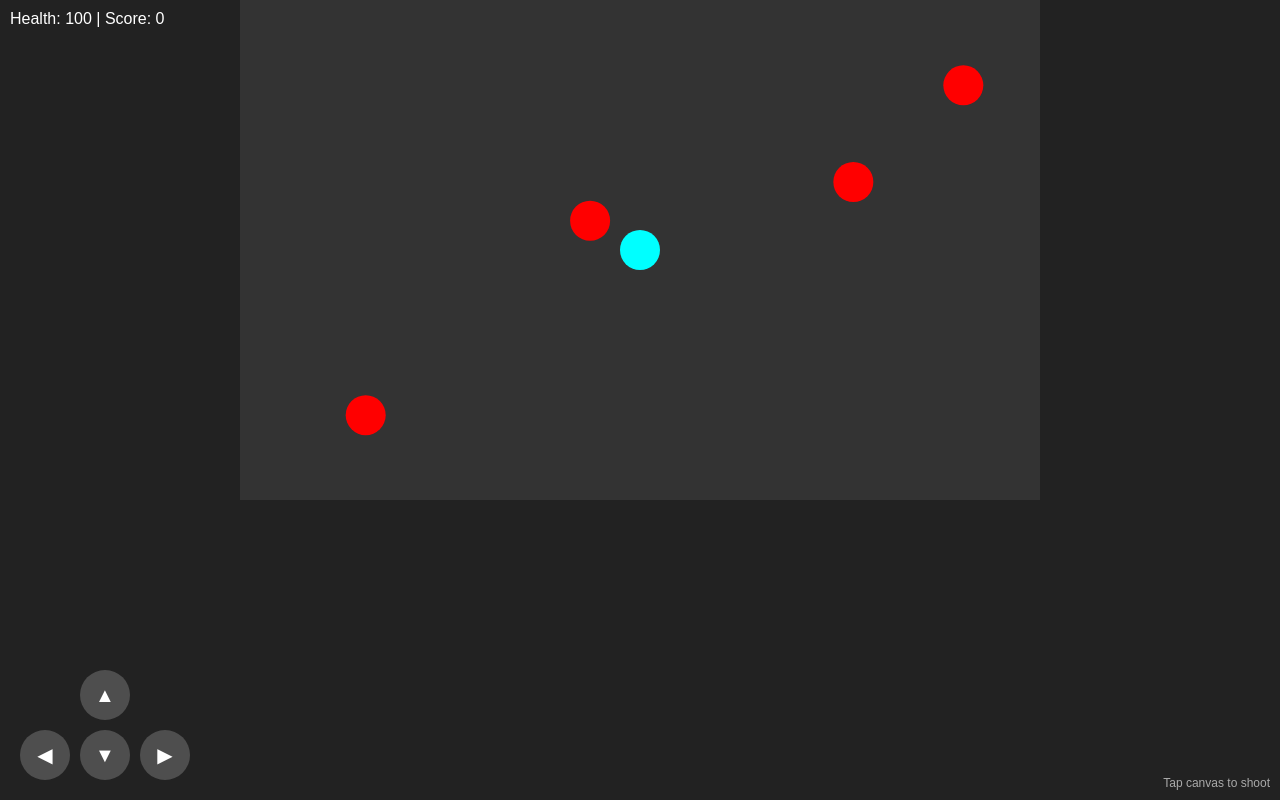
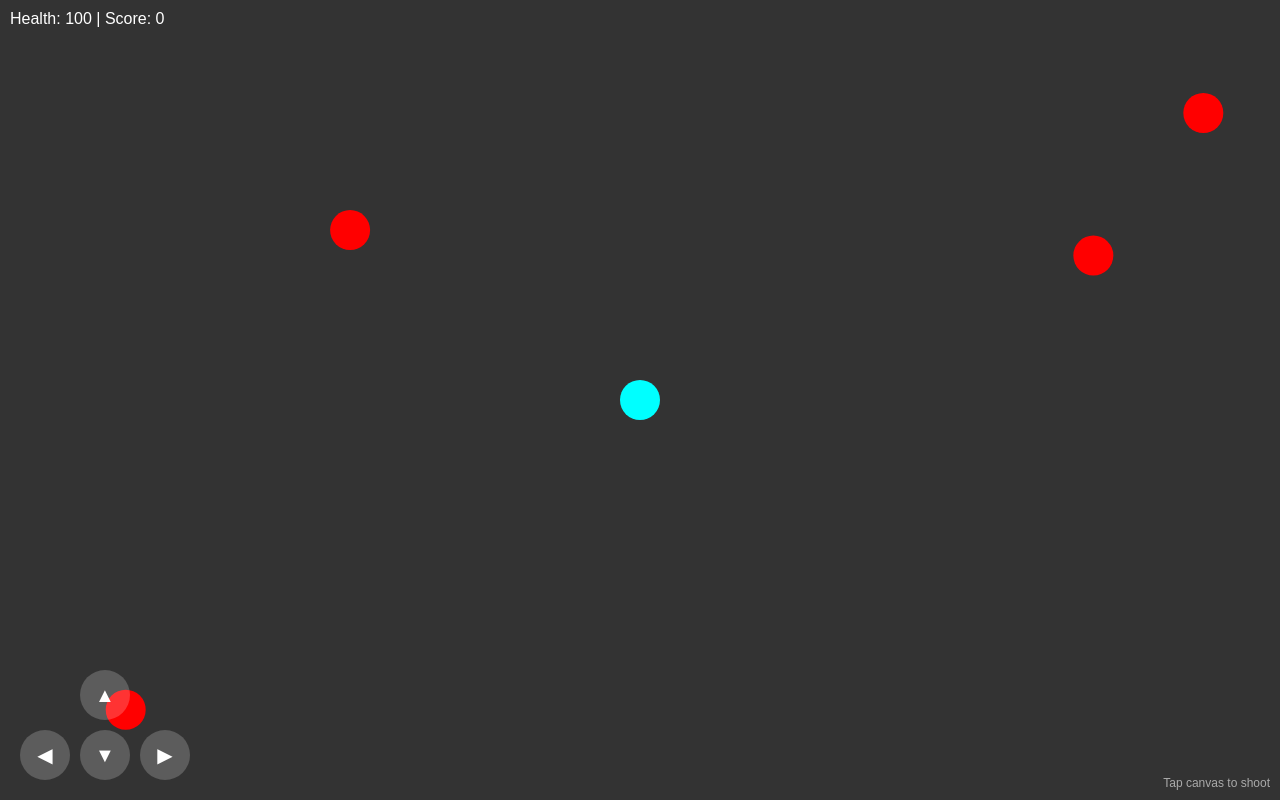
Before and after one commit to Khiladi3107/Action-Game, a plain HTML site: page index.html in a window 1280 px wide. Drawn offline with Linux system fonts and the light colour scheme.

Commit message:
Update index.html

```diff
--- a/index.html
+++ b/index.html
@@ -5,19 +5,23 @@
   <title>Mini Battle Royale</title>
   <meta name="viewport" content="width=device-width, initial-scale=1.0">
   <style>
-    body {
+    html, body {
       margin: 0;
+      padding: 0;
+      width: 100%;
+      height: 100%;
       overflow: hidden;
       background: #222;
+      font-family: Arial;
       color: white;
-      font-family: Arial;
     }
+
     #gameCanvas {
       background: #333;
       display: block;
-      margin: 0 auto;
       touch-action: none;
     }
+
     #info {
       position: absolute;
       top: 10px;
@@ -26,7 +30,6 @@
       z-index: 10;
     }
 
-    /* Touch buttons */
     .touch-controls {
       position: absolute;
       bottom: 20px;
@@ -61,11 +64,12 @@
       right: 10px;
       font-size: 12px;
       color: #aaa;
+      z-index: 10;
     }
   </style>
 </head>
 <body>
-  <canvas id="gameCanvas" width="800" height="500"></canvas>
+  <canvas id="gameCanvas"></canvas>
   <div id="info">Health: <span id="health">100</span> | Score: <span id="score">0</span></div>
 
   <!-- On-screen controls -->
@@ -85,30 +89,34 @@
     const canvas = document.getElementById('gameCanvas');
     const ctx = canvas.getContext('2d');
 
-    // Resize canvas on small screens
-    if (window.innerWidth < 600) {
+    // Responsive canvas
+    function resizeCanvas() {
       canvas.width = window.innerWidth;
       canvas.height = window.innerHeight;
+      player.x = canvas.width / 2;
+      player.y = canvas.height / 2;
     }
 
-    let player = { x: canvas.width / 2, y: canvas.height / 2, size: 20, speed: 4, health: 100 };
+    window.addEventListener('resize', resizeCanvas);
+
+    let player = { x: 100, y: 100, size: 20, speed: 4, health: 100 };
     let bullets = [];
     let enemies = [];
     let score = 0;
 
     const keys = {};
 
-    // Keyboard movement
     document.addEventListener('keydown', e => keys[e.key.toLowerCase()] = true);
     document.addEventListener('keyup', e => keys[e.key.toLowerCase()] = false);
 
-    // Touch movement (virtual buttons)
+    // Mobile touch buttons
     const moveMap = {
       'btn-up': 'w',
       'btn-down': 's',
       'btn-left': 'a',
       'btn-right': 'd'
     };
+
     Object.keys(moveMap).forEach(id => {
       const key = moveMap[id];
       const btn = document.getElementById(id);
@@ -116,7 +124,6 @@
       btn.addEventListener('touchend', () => keys[key] = false);
     });
 
-    // Shooting for mobile (touch support)
     function getTouchPosition(touch) {
       const rect = canvas.getBoundingClientRect();
       return {
@@ -148,20 +155,21 @@
     });
 
     function update() {
-      // Move Player
       if (keys['w']) player.y -= player.speed;
       if (keys['s']) player.y += player.speed;
       if (keys['a']) player.x -= player.speed;
       if (keys['d']) player.x += player.speed;
 
-      // Bullets
+      // Keep player inside canvas
+      player.x = Math.max(player.size, Math.min(canvas.width - player.size, player.x));
+      player.y = Math.max(player.size, Math.min(canvas.height - player.size, player.y));
+
       bullets.forEach(b => {
         b.x += b.dx;
         b.y += b.dy;
       });
       bullets = bullets.filter(b => b.x > 0 && b.x < canvas.width && b.y > 0 && b.y < canvas.height);
 
-      // Enemies
       if (Math.random() < 0.02) {
         const side = Math.random() < 0.5 ? 'left' : 'right';
         enemies.push({
@@ -178,7 +186,6 @@
         e.y += Math.sin(angle) * e.speed;
       });
 
-      // Bullet hits enemy
       bullets.forEach((b, bi) => {
         enemies.forEach((e, ei) => {
           if (Math.hypot(b.x - e.x, b.y - e.y) < e.size) {
@@ -189,7 +196,6 @@
         });
       });
 
-      // Enemy hits player
       enemies.forEach((e, ei) => {
         if (Math.hypot(player.x - e.x, player.y - e.y) < e.size) {
           player.health -= 5;
@@ -204,13 +210,11 @@
     function draw() {
       ctx.clearRect(0, 0, canvas.width, canvas.height);
 
-      // Player
       ctx.fillStyle = 'cyan';
       ctx.beginPath();
       ctx.arc(player.x, player.y, player.size, 0, Math.PI * 2);
       ctx.fill();
 
-      // Bullets
       ctx.fillStyle = 'yellow';
       bullets.forEach(b => {
         ctx.beginPath();
@@ -218,7 +222,6 @@
         ctx.fill();
       });
 
-      // Enemies
       ctx.fillStyle = 'red';
       enemies.forEach(e => {
         ctx.beginPath();
@@ -241,6 +244,7 @@
       }
     }
 
+    resizeCanvas();
     loop();
   </script>
 </body>
```
